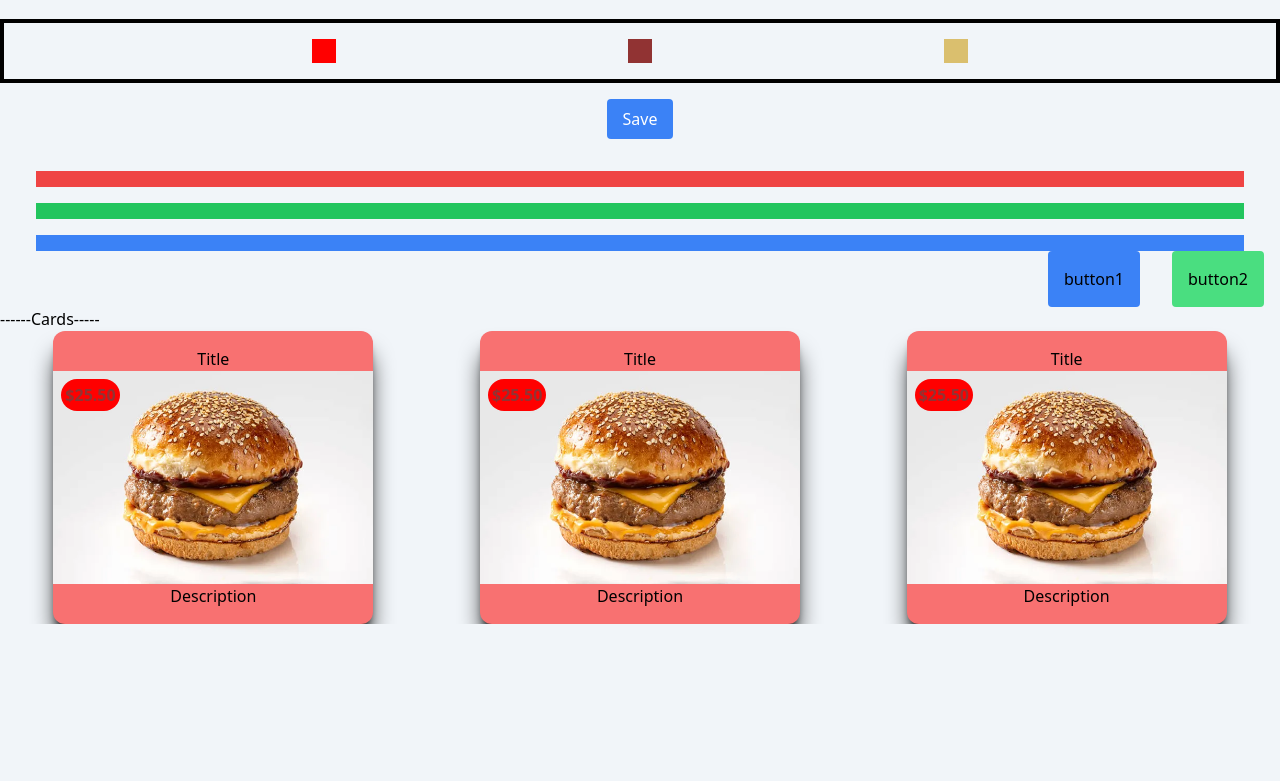
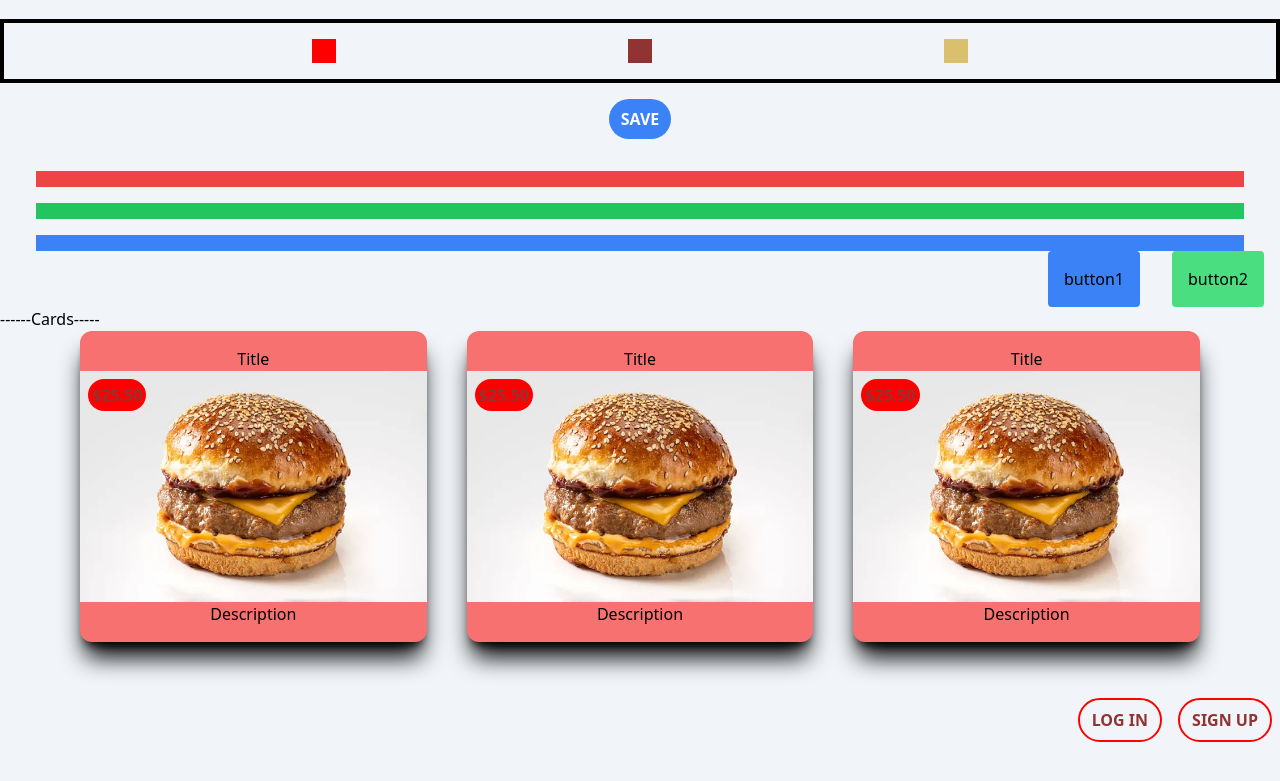
Before and after one commit to TanveerSingh31/TailwindCSS, a website: page public/index.html in a window 1280 px wide. Shown: the part 597-1378 px from the top of the page. Before the commit the page ends 1221 px from the top, so only its background shows below. Drawn offline with Linux system fonts and the light colour scheme.

Commit message:
buttons & grids

```diff
--- a/public/index.html
+++ b/public/index.html
@@ -51,7 +51,7 @@
 
     <!-- Cards -->
     <div>------Cards-----</div>
-    <div class="flex justify-around">
+    <div class="mx-20 grid lg:grid-cols-3 gap-10">
 
         <div class="card">
             <div>Title</div>
@@ -86,6 +86,11 @@
 
     </div>
 
+    <!-- Custom buttons classes -->
+    <div class="my-10 text-center flex flex-col items-center md:flex-row md:justify-end">
+        <div href="" class="btn text-secondary-200 border-secondary-100 border-2">log In</div>
+        <div href="" class="btn text-secondary-200 border-secondary-100 border-2">Sign up</div>
+    </div>
 
 
 
--- a/src/styles.css
+++ b/src/styles.css
@@ -12,8 +12,19 @@
 .card {
     @apply bg-red-400;
     @apply shadow-xl shadow-black;
-    @apply py-4 w-1/4 ;
+    @apply py-4;
     @apply text-center ;
     @apply rounded-xl mx-auto;
     @apply relative;
 }
+
+
+.btn {
+    @apply mx-2 my-4;
+    @apply w-1/2 md:w-auto;
+    @apply rounded-full;
+    @apply px-3 py-2;
+    @apply uppercase font-bold;
+    @apply hover:bg-secondary-100;
+    @apply cursor-pointer;
+}
```
Also changed, not shown: public/output.css.
